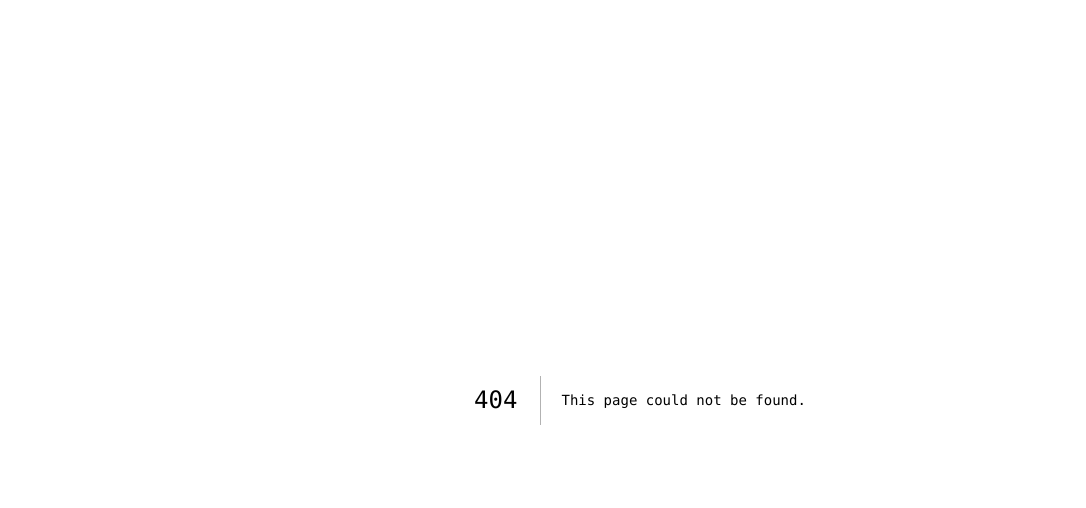
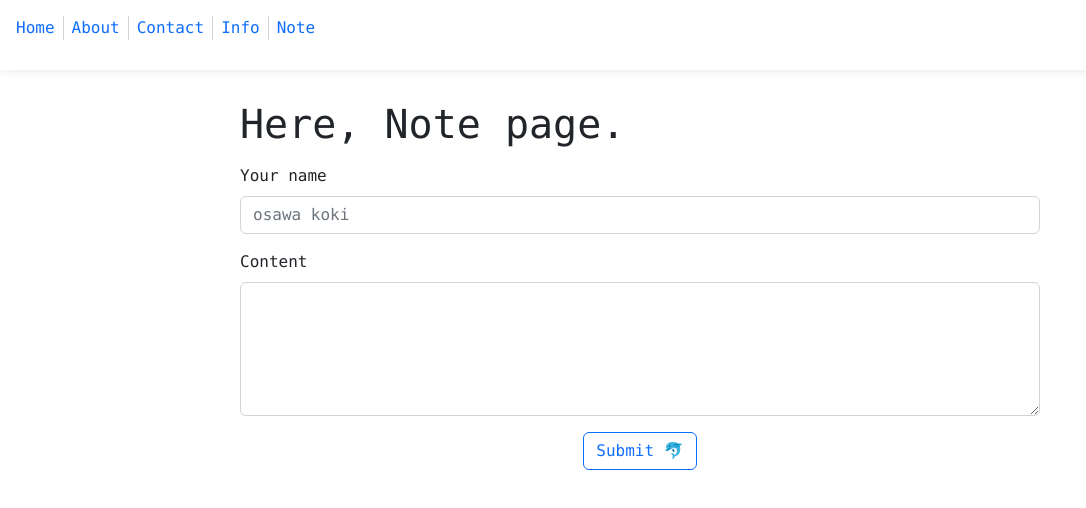
Before and after one commit to osawa-koki/rails-nextjs-template, a Next.js app in the folder web/client/: page /note in a window 1280 px wide. Before the commit this address had no page. Shown: the top 508 px of the page, without its empty margins (0-1086 px from the left). Built offline with nearby package versions, Linux system fonts and the light colour scheme.

Commit message:
Noteクライアント。

```diff
--- a/web/client/pages.ts
+++ b/web/client/pages.ts
@@ -16,6 +16,10 @@ const pages = [
     path: "/info",
     name: "Info",
   },
+  {
+    path: "/note",
+    name: "Note",
+  },
 ];
 
 export default pages;
--- /dev/null
+++ b/web/client/pages/note.tsx
@@ -0,0 +1,50 @@
+import { useState } from "react";
+import { Form, Button } from "react-bootstrap";
+import Layout from "../components/Layout";
+
+type Note = {
+  name: string;
+  content: string;
+};
+
+export default function HelloWorld() {
+
+  const [notes, setNotes] = useState<Note[]>([]);
+  const [name, setName] = useState<string>("");
+  const [content, setContent] = useState<string>("");
+
+  const Submit = async () => {
+    const res = await fetch('/api/v1/notes', {
+      method: 'POST',
+      headers: {
+        'Content-Type': 'application/json',
+      },
+      body: JSON.stringify({ name: name, content: content }),
+    });
+    const note = (await res.json()) as Note;
+    setNotes([...notes, note]);
+  };
+
+  return (
+    <Layout>
+      <main>
+        <div id="Note">
+          <h1>Here, Note page.</h1>
+          <Form>
+            <Form.Group className="mt-3">
+              <Form.Label>Your name</Form.Label>
+              <Form.Control type="text" placeholder="osawa koki" value={name} onInput={(e) => {setName((e.target as HTMLInputElement).value)}} />
+            </Form.Group>
+            <Form.Group className="mt-3">
+              <Form.Label>Content</Form.Label>
+              <Form.Control as="textarea" rows={5} value={content} onInput={(e) => {setContent((e.target as HTMLInputElement).value)}}  />
+            </Form.Group>
+          </Form>
+          <div className="mt-3 center">
+            <Button variant="outline-primary" onClick={Submit}>Submit 🐬</Button>
+          </div>
+        </div>
+      </main>
+    </Layout>
+  );
+};
--- a/web/client/styles/styles.scss
+++ b/web/client/styles/styles.scss
@@ -25,6 +25,11 @@ main {
   ul, ol, p, div {
     margin-top: 1rem;
   }
+  .center {
+    display: flex;
+    justify-content: center;
+    align-items: center;
+  }
 }
 
 #Links {
```
